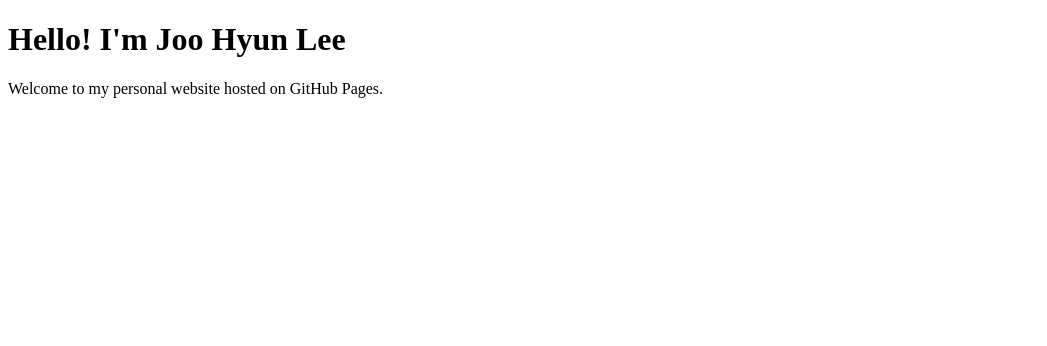
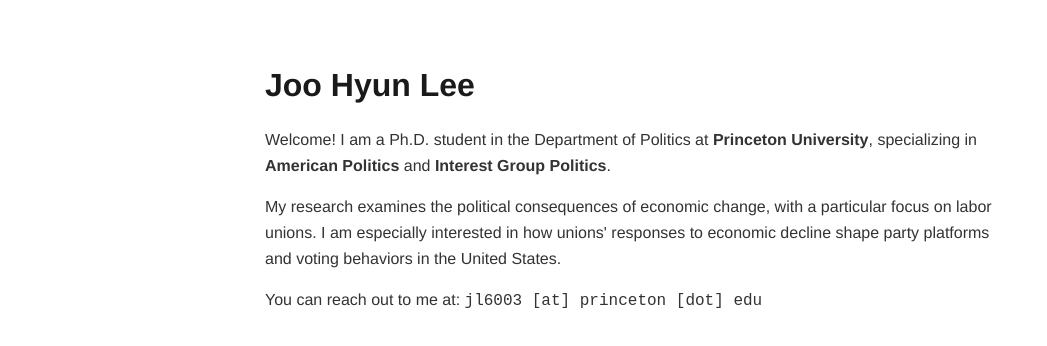
Before and after one commit to joohyunlee-pu/joohyunlee-pu.github.io, a plain HTML site: page index.html in a window 1280 px wide. Shown: the whole page, without its empty margins (0-1047 px from the left). Drawn offline with Linux system fonts and the light colour scheme.

Commit message:
index.html

```diff
--- a/index.html
+++ b/index.html
@@ -1,12 +1,44 @@
-<!-- index.html -->
 <!DOCTYPE html>
 <html lang="en">
 <head>
   <meta charset="UTF-8" />
   <title>Joo Hyun Lee</title>
+  <style>
+    body {
+      font-family: "Helvetica", sans-serif;
+      max-width: 750px;
+      margin: 60px auto;
+      padding: 0 20px;
+      line-height: 1.6;
+      background-color: #ffffff;
+      color: #333333;
+    }
+    h1 {
+      font-size: 32px;
+      margin-bottom: 10px;
+      color: #1a1a1a;
+    }
+    p {
+      font-size: 16px;
+    }
+    a {
+      color: #1a0dab;
+      text-decoration: none;
+    }
+    a:hover {
+      text-decoration: underline;
+    }
+  </style>
 </head>
 <body>
-    <h1>Hello! I'm Joo Hyun Lee</h1>
-    <p>Welcome to my personal website hosted on GitHub Pages.</p>
+
+  <h1>Joo Hyun Lee</h1>
+
+  <p>Welcome! I am a Ph.D. student in the Department of Politics at <strong>Princeton University</strong>, specializing in <strong>American Politics</strong> and <strong>Interest Group Politics</strong>.</p>
+
+  <p>My research examines the political consequences of economic change, with a particular focus on labor unions. I am especially interested in how unions' responses to economic decline shape party platforms and voting behaviors in the United States.</p>
+
+  <p>You can reach out to me at: <code>jl6003 [at] princeton [dot] edu</code></p>
+
 </body>
 </html>
```
Lines whose indentation alone changed are shown as unchanged.
